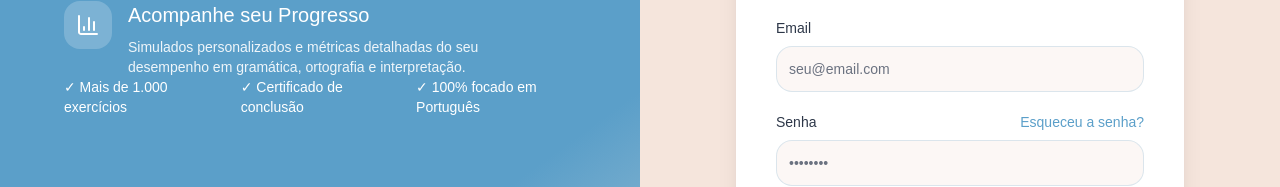
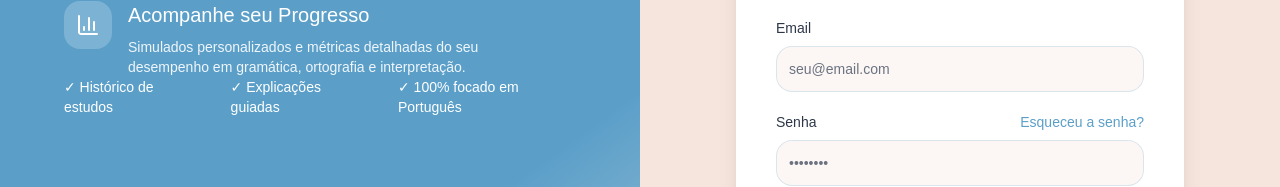
Before and after one commit to devantoneli/ensina.ai-front, a Next.js app: page /login in a window 1280 px wide. Shown: the part 439-626 px from the top of the page. Built offline with nearby package versions, Linux system fonts and the light colour scheme.

Commit message:
Alterando telas de login

```diff
--- a/app/layout.tsx
+++ b/app/layout.tsx
@@ -24,9 +24,10 @@ export default function RootLayout({
   children: React.ReactNode;
 }>) {
   return (
-    <html lang="pt-BR">
+    <html lang="pt-BR" suppressHydrationWarning>
       <body
         className={`${geistSans.variable} ${geistMono.variable} antialiased`}
+        suppressHydrationWarning
       >
         <FontSizeProvider />
         {children}
--- a/app/login/login.tsx
+++ b/app/login/login.tsx
@@ -205,8 +205,8 @@ export default function LoginPage() {
 
           {/* Checks centralizados acima da ilustração */}
           <div className="flex justify-center gap-8 text-white text-sm mb-6">
-            <span>✓ Mais de 1.000 exercícios</span>
-            <span>✓ Certificado de conclusão</span>
+            <span>✓ Histórico de estudos</span>
+            <span>✓ Explicações guiadas</span>
             <span>✓ 100% focado em Português</span>
           </div>
 
```
